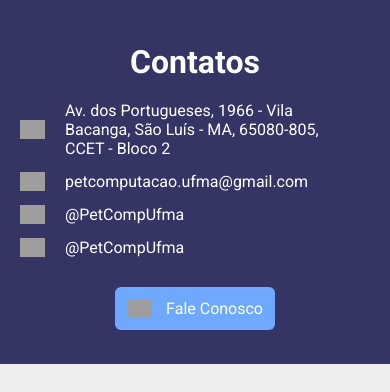
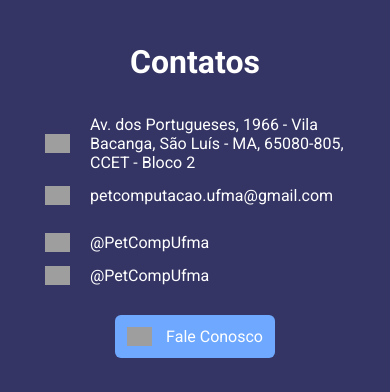
Before and after one commit to PET-Comp-UFMA/petcomp-ufma_site, a PHP site: page /index.php in a window 390 px wide. Shown: the part 2252-2644 px from the top of the page. Before the commit the page ends 2616 px from the top, so only its background shows below. Run offline with PHP 8.4, Linux system fonts and the light colour scheme; grey boxes are pictures that could not be loaded.

Commit message:
att-responsividade-footer

```diff
--- a/styles/styles.css
+++ b/styles/styles.css
@@ -445,6 +445,9 @@
     display: flex;
     margin-left: 12px;
   }
+}
+
+@media (max-width: 800px){
 
   footer {
     display: flex;
@@ -495,4 +498,11 @@
     margin-top: 20px;
     margin-bottom: 20px;
   }
+
+  footer .lula {
+    display: flex;
+    align-items: center;
+    flex-direction: column;
+
+  }
 }
```
